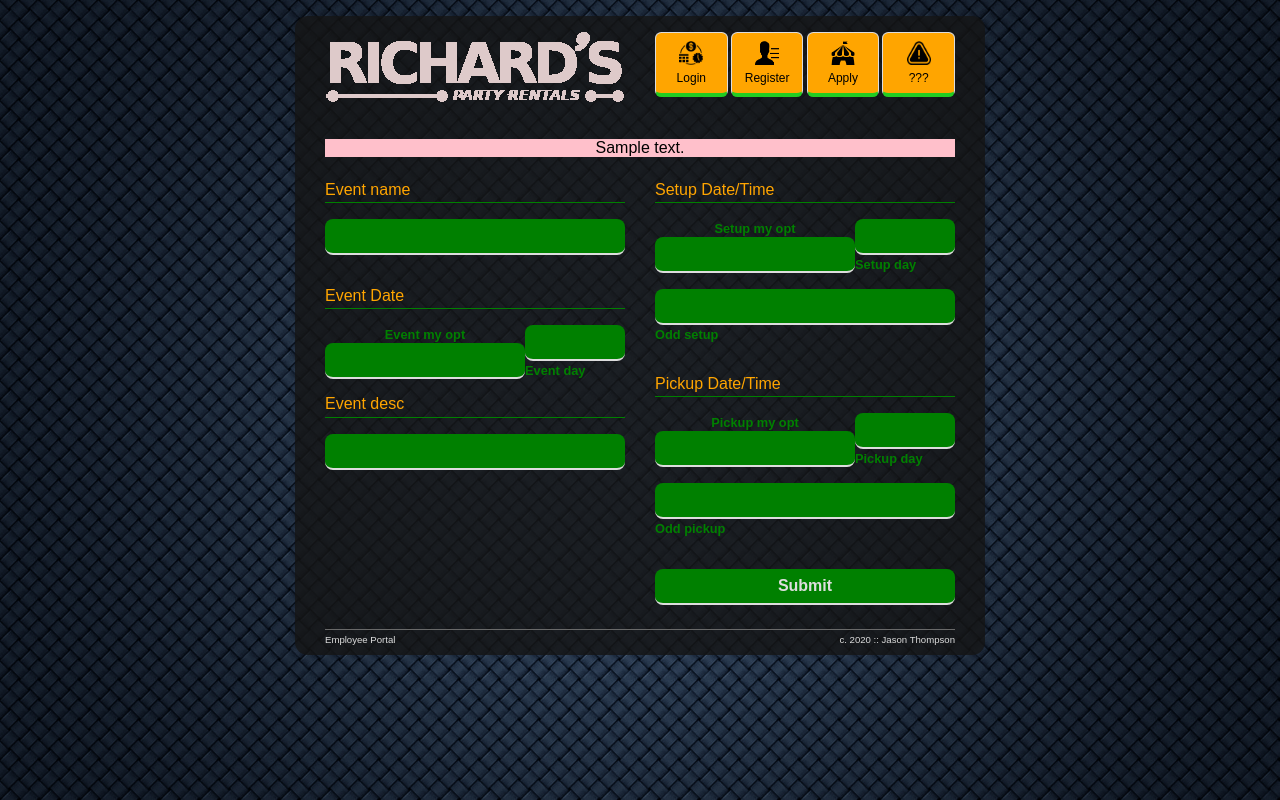
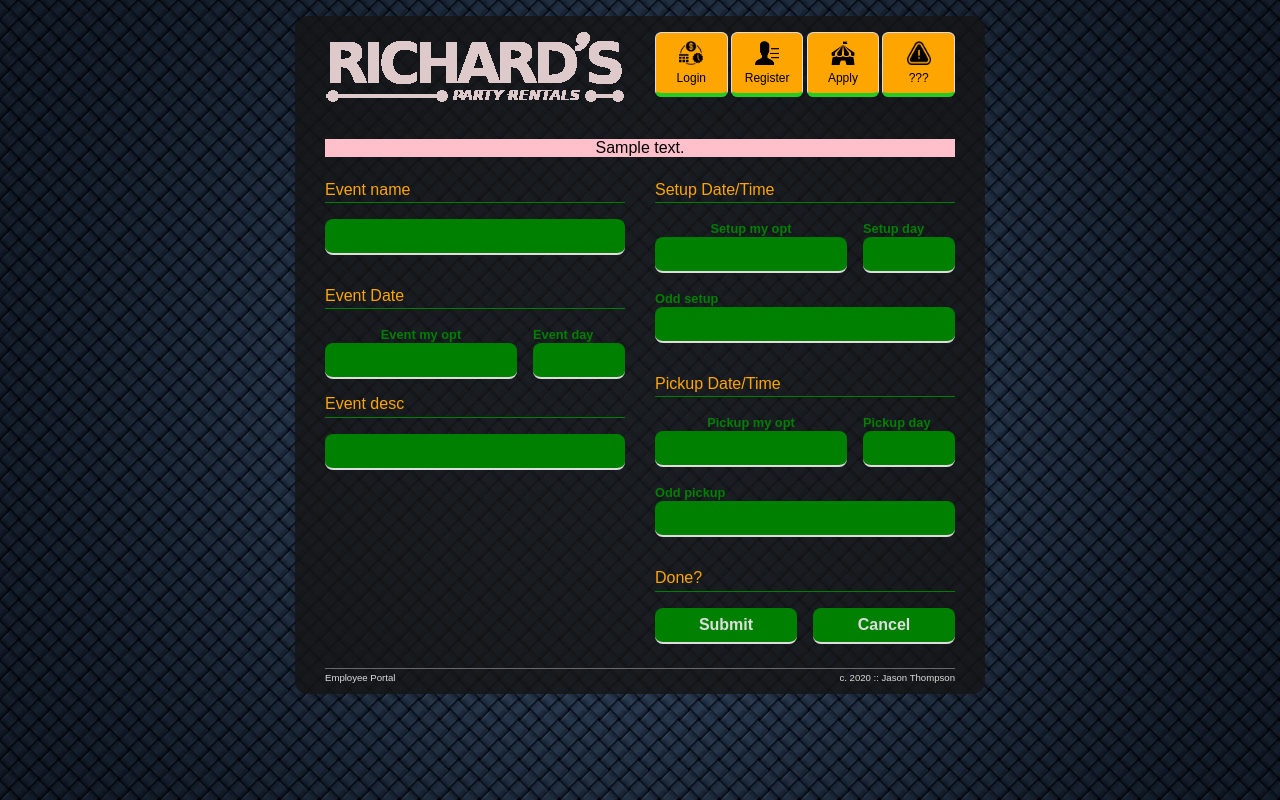
Before and after one commit to jtproject/employee-portal, a Python web app: template jsys/templates/add_event.html in a window 1280 px wide. Run offline with Jinja, Linux system fonts and the light colour scheme; the template is opened without the code that fills it: most values are stand-ins (such as "Sample title", 1, 10 or a date in 2020); form fields are guessed from the names that the template uses.

Commit message:
update event works

```diff
--- a/jsys/static/forms.css
+++ b/jsys/static/forms.css
@@ -34,11 +34,16 @@
 }
 
 .form-row input:focus, .form-row input:valid,
-.form-row select:focus, .form-row select:valid {
+.form-row select:focus, .form-row select:valid,
+.form-row textarea:focus, .form-row textarea:valid {
   background: green;
   border-bottom: 2px solid #ddd;
   border-radius: .5em;
   box-shadow: none;
+}
+
+.form-row textarea {
+  height: 250px;
 }
 
 .form-row label {
--- a/jsys/static/portal_content.css
+++ b/jsys/static/portal_content.css
@@ -170,3 +170,10 @@ p#phone-main {
   line-height: 40px;
   letter-spacing: -.15em;
 }
+ .ml05 {
+   margin-left: .5em;
+}
+
+.mr05 {
+  margin-right: .5em;
+}
--- a/jsys/templates/add_event.html
+++ b/jsys/templates/add_event.html
@@ -16,7 +16,7 @@
       <div class="portal-table-title">Event Date</div>
       <div class="portal-table-row">
         <div class="portal-table-col-x2 center">
-          <div class="form-row">
+          <div class="form-row mr05">
             {{ form.event_my_opt.label }}
             {{ form.event_my_opt }}
             {% if form.event_my_opt.errors %}
@@ -27,9 +27,9 @@
           </div>
         </div>
         <div class="portal-table-col">
-          <div class="form-row">
+          <div class="form-row ml05">
+            {{ form.event_day.label }}
             {{ form.event_day }}
-            {{ form.event_day.label }}
             {% if form.event_day.errors %}
               {% for error in form.event_day.errors %}
                 <div class="form-group form-err">{{ error }}</div>
@@ -55,7 +55,7 @@
     <div class="portal-table-title">Setup Date/Time</div>
     <div class="portal-table-row">
       <div class="portal-table-col-x2 center">
-        <div class="form-row">
+        <div class="form-row mr05">
           {{ form.setup_my_opt.label }}
           {{ form.setup_my_opt }}
           {% if form.setup_my_opt.errors %}
@@ -66,9 +66,9 @@
         </div>
       </div>
       <div class="portal-table-col">
-        <div class="form-row">
+        <div class="form-row ml05">
+          {{ form.setup_day.label }}
           {{ form.setup_day }}
-          {{ form.setup_day.label }}
           {% if form.setup_day.errors %}
             {% for error in form.setup_day.errors %}
               <div class="form-group form-err">{{ error }}</div>
@@ -78,8 +78,8 @@
       </div>
     </div>
     <div class="form-row">
+      {{ form.odd_setup.label }}
       {{ form.odd_setup }}
-      {{ form.odd_setup.label }}
       {% if form.odd_setup.errors %}
         {% for error in form.odd_setup.errors %}
           <div class="form-group form-err">{{ error }}</div>
@@ -89,7 +89,7 @@
     <div class="portal-table-title">Pickup Date/Time</div>
     <div class="portal-table-row">
       <div class="portal-table-col-x2 center">
-        <div class="form-row">
+        <div class="form-row mr05">
           {{ form.pickup_my_opt.label }}
           {{ form.pickup_my_opt }}
           {% if form.pickup_my_opt.errors %}
@@ -100,9 +100,9 @@
         </div>
       </div>
       <div class="portal-table-col">
-        <div class="form-row">
+        <div class="form-row ml05">
+          {{ form.pickup_day.label }}
           {{ form.pickup_day }}
-          {{ form.pickup_day.label }}
           {% if form.pickup_day.errors %}
             {% for error in form.pickup_day.errors %}
               <div class="form-group form-err">{{ error }}</div>
@@ -112,16 +112,26 @@
       </div>
     </div>
     <div class="form-row">
+      {{ form.odd_pickup.label }}
       {{ form.odd_pickup }}
-      {{ form.odd_pickup.label }}
       {% if form.odd_pickup.errors %}
       {% for error in form.odd_pickup.errors %}
       <div class="form-group form-err">{{ error }}</div>
       {% endfor %}
       {% endif %}
     </div>
-    <div class="form-row">
-      {{ form.submit2 }}
+    <div class="portal-table-title">Done?</div>
+    <div class="portal-table-row">
+      <div class="portal-table-col-half">
+        <div class="form-row mr05">
+          {{ form.submit }}
+        </div>
+      </div>
+      <div class="portal-table-col-half">
+        <div class="form-row ml05">
+          <input type="submit" value="Cancel" onclick="window.location.href='{{url_for('main.home')}}'">
+        </div>
+      </div>
     </div>
   </div>
   </form>
```
Also changed, not shown: jsys/events/routes.py (+24 -13 lines), jsys/models.py (+5 -5 lines), jsys/templates/view_events.html (+15 -10 lines), jsys/the.db.
